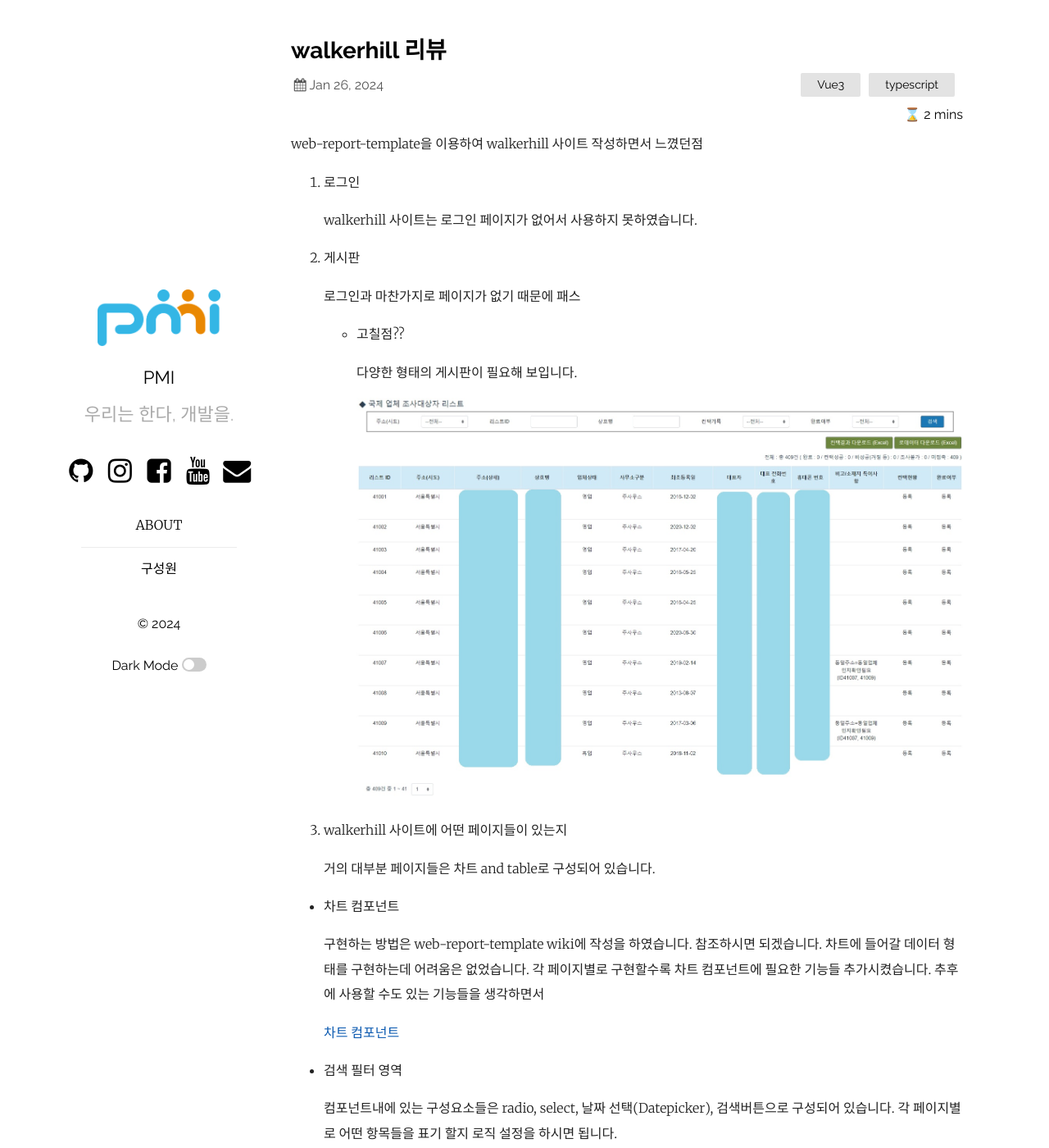
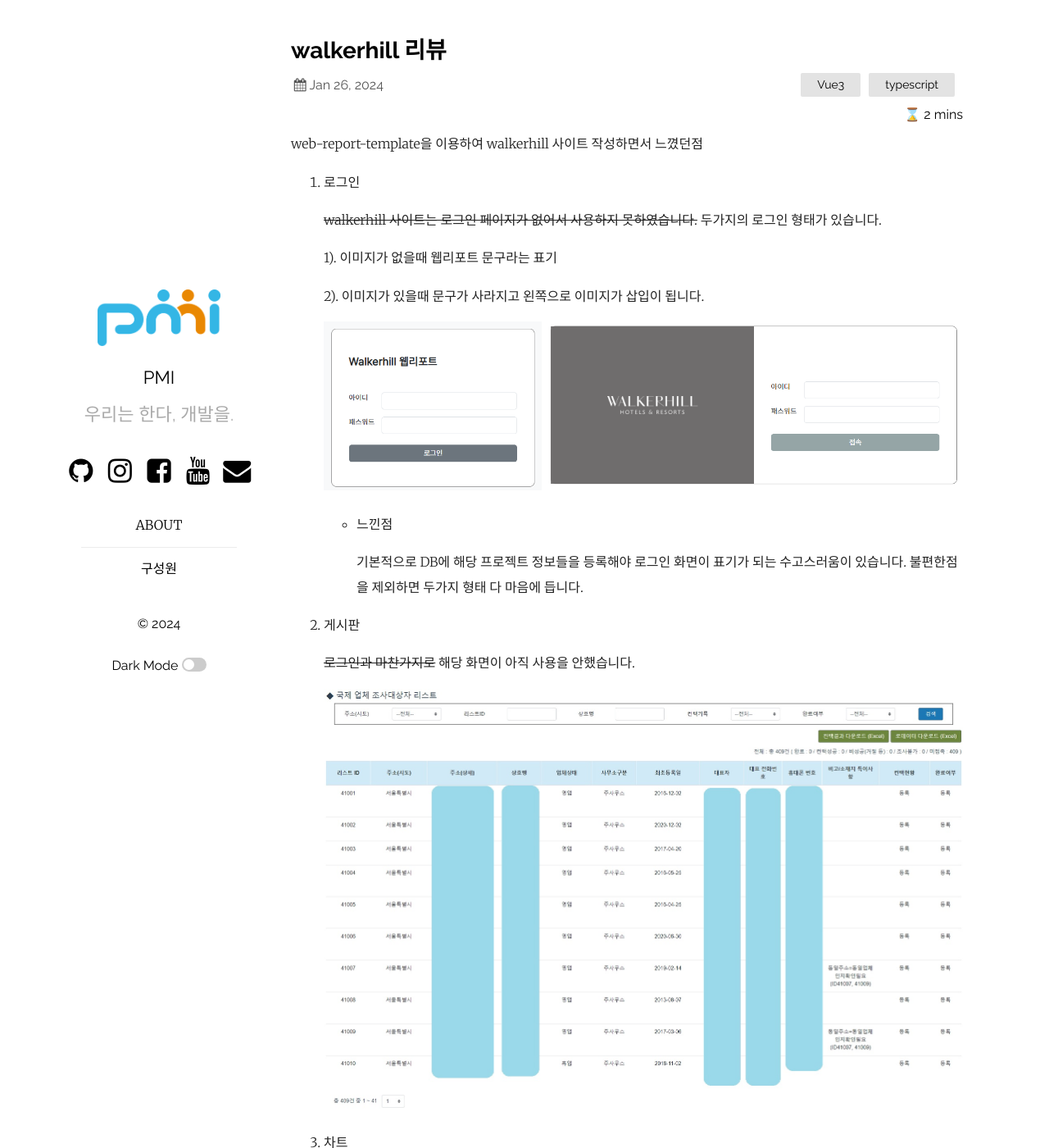
Before and after one commit to pmirnc-dev/pmirnc-dev.github.io, a Jekyll site: the page built from _posts/2024-01-26-walkerhill-review.md, in a window 1280 px wide and 1400 px high. Shown: the whole window at 82% size. Built offline with Jekyll 4.4.1, drawn with Linux system fonts in a browser that asks for light colours; comment, search, counter and statistics services are not loaded; some of the changed text lies outside the part shown.

Commit message:
fix: 워커힐 리뉴얼 리뷰

````diff
--- a/_posts/2024-01-26-walkerhill-review.md
+++ b/_posts/2024-01-26-walkerhill-review.md
@@ -10,42 +10,45 @@
 
 1. 로그인
 
-    walkerhill 사이트는 로그인 페이지가 없어서 사용하지 못하였습니다.
+    ~~walkerhill 사이트는 로그인 페이지가 없어서 사용하지 못하였습니다.~~
+두가지의 로그인 형태가 있습니다.
 
+    1). 이미지가 없을때 웹리포트 문구라는 표기
+
+    2). 이미지가 있을때 문구가 사라지고 왼쪽으로 이미지가 삽입이 됩니다.
+
+    ![로그인 페이지](/assets/images/mclee/240126/walkerhill_login_form.png)
+
+    - 느낀점
+
+        기본적으로 DB에 해당 프로젝트 정보들을 등록해야 로그인 화면이 표기가 되는 수고스러움이 있습니다.
+        불편한점을 제외하면 두가지 형태 다 마음에 듭니다.
 
 2. 게시판
 
-    로그인과 마찬가지로 페이지가 없기 때문에 패스
-    - 고칠점??
+    ~~로그인과 마찬가지로~~
+   해당 화면이 아직 사용을 안했습니다.
 
-        다양한 형태의 게시판이 필요해 보입니다.
+    ![목록만 반영](/assets/images/mclee/240126/모자이크처리.jpg)
 
-        ![목록만 반영](/assets/images/mclee/240126/모자이크처리.jpg)
-
-
-3. walkerhill 사이트에 어떤 페이지들이 있는지
-
-    거의 대부분 페이지들은 차트 and table로 구성되어 있습니다.
+3. 차트
 
   - 차트 컴포넌트
 
-     구현하는 방법은 web-report-template wiki에 작성을 하였습니다. 참조하시면 되겠습니다.
-     차트에 들어갈 데이터 형태를 구현하는데 어려움은 없었습니다.
-     각 페이지별로 구현할수록 차트 컴포넌트에 필요한 기능들 추가시켰습니다.
-     추후에 사용할 수도 있는 기능들을 생각하면서
+    구현하는 방법은 web-report-template wiki에 작성을 하였습니다. 참조하시면 되겠습니다.
+    차트에 들어갈 데이터 형태를 구현하는데 어려움은 없었습니다.
+    각 페이지별로 구현할수록 차트 컴포넌트에 필요한 기능들 추가하였습니다.
 
      [차트 컴포넌트](https://github.com/pmirnc-dev/web-report-template/wiki/1.-%EC%B0%A8%ED%8A%B8-%EC%BB%B4%ED%8F%AC%EB%84%8C%ED%8A%B8-%EA%B5%AC%ED%98%84#%EC%B0%A8%ED%8A%B8-%EC%BB%B4%ED%8F%AC%EB%84%8C%ED%8A%B8-%EB%8D%B0%EC%9D%B4%ED%84%B0-%EA%B5%AC%EC%A1%B0)
 
-
-  - 검색 필터 영역
+    - 검색 필터 영역
 
     컴포넌트내에 있는 구성요소들은 radio, select, 날짜 선택(Datepicker), 검색버튼으로 구성되어 있습니다.
     각 페이지별로 어떤 항목들을 표기 할지 로직 설정을 하시면 됩니다.
 
     [검색 필터](https://github.com/pmirnc-dev/web-report-template/wiki/2.-%EA%B2%80%EC%83%89-%ED%95%84%ED%84%B0-%EC%BB%B4%ED%8F%AC%EB%84%8C%ED%8A%B8)
 
-
-  - 테이블 데이터
+    - 테이블 데이터
 
     각 페이지별로 보이는 테이블을 생성하기 위해서 테이블 컴포넌트에 들어갈 데이터 형태
 
@@ -73,14 +76,16 @@
 }
 ```
 
-![응답자 테이블](/assets/images/mclee/240126/응답자_테이블.JPG)
+![응답자 테이블](/assets/images/mclee/240126/응답자_테이블.JPG);
 
-![아이 동반 테이블](/assets/images/mclee/240126/아이_동반_테이블.JPG)
+![아이 동반 테이블](/assets/images/mclee/240126/아이_동반_테이블.JPG);
 
-  추후에 colspan, rowspan을 사용할수 있도록 기능 추가하도록 하겠습니다.
+- 개선사항
 
-  - 느낀점
+    추후에 테이블 속성인 colspan, rowspan을 사용할수 있도록 기능 추가하도록 하겠습니다.
 
-    web-report-template을 사용하면서 로그인, 게시판, 사이드 메뉴, 차트, 검색필터 등등 이 중에서 사용한 기능은 사이드 메뉴/차트/검색필터
-    세가지 기능을 사용하였습니다.
-    작업이 진행이 되면서 부족 / 파악 못한 부분들이 보이기 시작하였고, 다른 웹리포트를 진행되는 와중에 필요한 기능들을 빠르게 업데이트를 해야 될 것 같습니다.
+4. 느낀점
+
+    리뉴얼 작업이 진행되면서 부족했던 부분들이 보이기 시작하여 기존 작성된 웹리포트템플릿의 컴포넌트들을 부족한 부분들을 추가 및 수정하고 다른 웹리포트에서도 사용할수 있도록 코드를 작성하였습니다.
+
+부족한 리뷰 글을 끝까지 읽어 주셔서 감사합니다.
````
Also changed, not shown: assets/images/mclee/240126/walkerhill_login_form.png (added).
